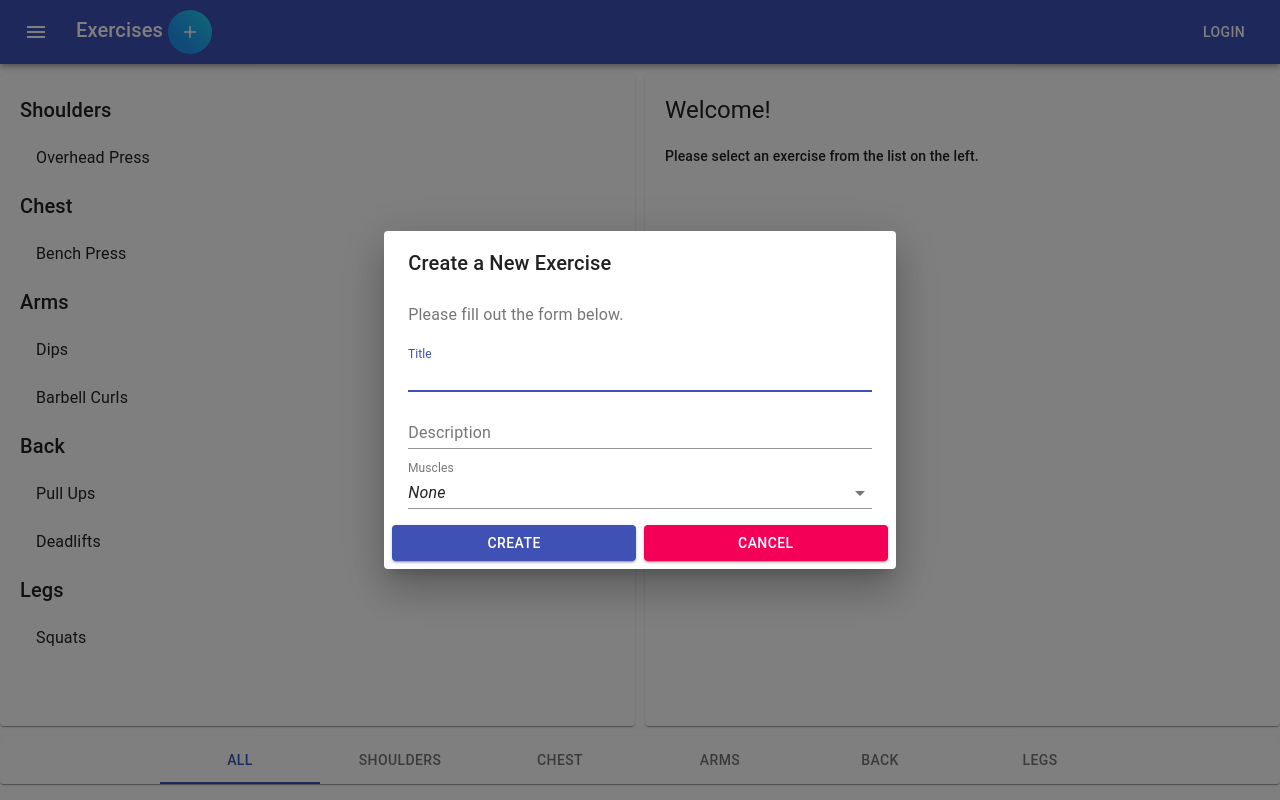
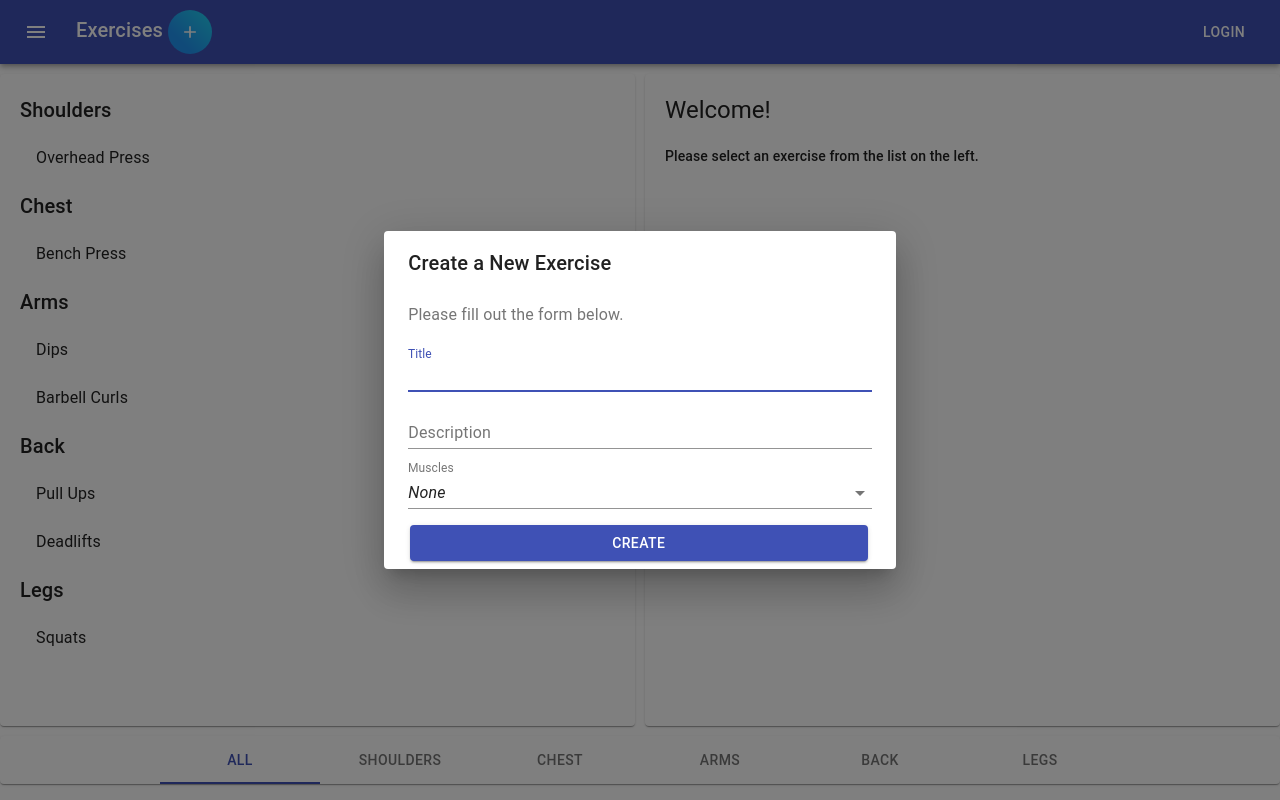
Before and after one commit to RichProsper/MaterialUI, a React (Create React App) app: page / in a window 1280 px wide. Both pictures are taken after a click on the button 190 px from the left and 32 px from the top of the page. Built offline with nearby package versions, Linux system fonts and the light colour scheme.

Commit message:
[WIP] Update to 'Create' Component

```diff
--- a/src/App.js
+++ b/src/App.js
@@ -13,14 +13,13 @@ class App extends Component {
         }
     }
 
-    changeTab = muscleGroup => {
-        this.setState({ muscleGroup })
-    }
+    changeTab = muscleGroup => this.setState({ muscleGroup })
+    createExercise = exercise => this.setState({ exercises: [...exercises, exercise] })
 
     render() {
         return (
             <Fragment>
-                <Header />
+                <Header createExercise={this.createExercise} />
                 <MainContent muscles={muscles} exercises={exercises} muscleGroup={this.state.muscleGroup} />
                 <Footer muscles={muscles} changeTab={this.changeTab} />
             </Fragment>
--- a/src/components/crud/Create.js
+++ b/src/components/crud/Create.js
@@ -25,23 +25,26 @@ const useStyles = makeStyles(theme => ({
     }
 }))
 
-function Create() {
+function Create({ createExercise }) {
     const [open, setOpen] = React.useState(false)
     const [age, setAge] = React.useState('')
     const handleClickOpen = () => setOpen(true)
-    const handleClose = () => setOpen(false)
+    const handleClose = () => {
+        setOpen(false)
+        setAge('') // Sets select value back to 'None'
+    }
     const changeMuscles = event => setAge(event.target.value)
     const styles = useStyles()
 
-    const createExercise = () => {
+    const createExerciseHandler = () => {
+        const title = document.getElementById('title').value
+        const description = document.getElementById('desc').value
+        const inputMuscles = document.getElementById('muscles').innerHTML
+
         // ! TO DO: Validate input data
 
-        console.log(
-            document.getElementById('title').value,
-            document.getElementById('desc').value,
-            document.getElementById('muscles').innerHTML,
-        )
-
+        const id = title.toLowerCase().replace(/ /g, '-')
+        createExercise({id:id, title:title, description:description, muscles:inputMuscles })
         handleClose()
     }
 
@@ -98,20 +101,12 @@ function Create() {
                 </DialogContent>
                 <DialogActions>
                     <Button
-                        onClick={createExercise}
+                        onClick={createExerciseHandler}
                         color="primary"
                         variant="contained"
-                        style={{flex:1}}
+                        style={{width:'92.5%',marginRight:'4%'}}
                     >
                         Create
-                    </Button>
-                    <Button
-                        onClick={handleClose}
-                        color="secondary"
-                        variant="contained"
-                        style={{flex:1}}
-                    >
-                        Cancel
                     </Button>
                 </DialogActions>
             </Dialog>
--- a/src/components/layouts/Header.js
+++ b/src/components/layouts/Header.js
@@ -10,7 +10,7 @@ const useStyles = makeStyles(theme => ({
     title: { flexGrow: 1, },
 }))
 
-function Header() {
+function Header({ createExercise }) {
     const classes = useStyles();
     return (
         <AppBar position="static">
@@ -18,7 +18,9 @@ function Header() {
                 <IconButton edge="start" className={classes.menuButton} color="inherit" aria-label="menu">
                     <MenuIcon />
                 </IconButton>
-                <Typography variant="h6" className={classes.title}>Exercises <Create /></Typography>
+                <Typography variant="h6" className={classes.title}>
+                    Exercises <Create createExercise={createExercise} />
+                </Typography>
                 <Button color="inherit">Login</Button>
             </Toolbar>
         </AppBar>
```
